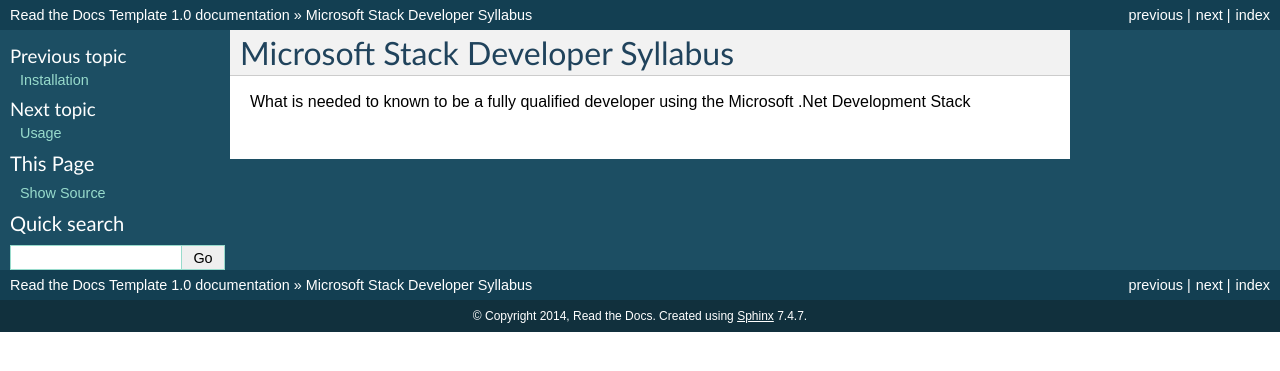
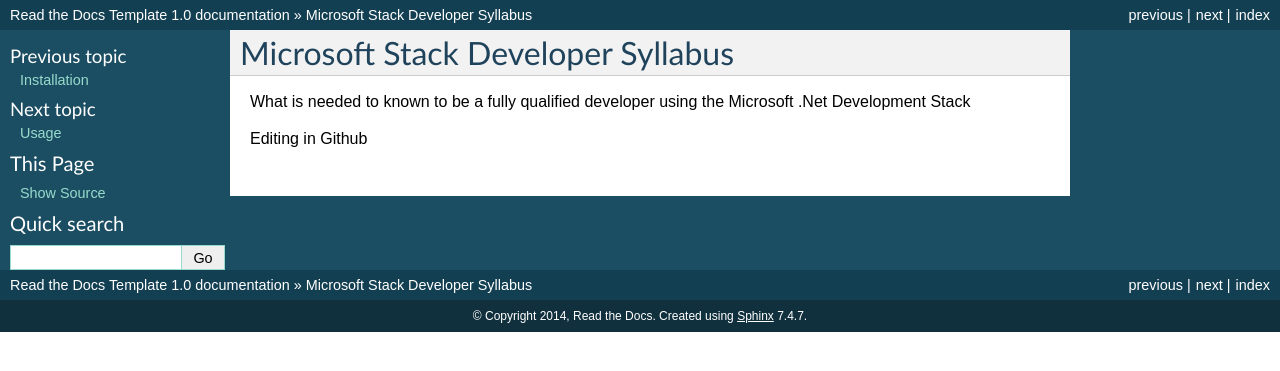
Before and after one commit to apalmer/dev-learn, a Sphinx documentation site: the page built from docs/readme.rst, in a window 1280 px wide. Shown: the top 371 px of the page. Built offline with Sphinx 7.4.7, drawn with Linux system fonts in a browser that asks for light colours.

Commit message:
updated readme.rst
testing wether i can modify readthedocs version from github

```diff
--- a/docs/readme.rst
+++ b/docs/readme.rst
@@ -1 +1,3 @@
 .. include:: ../README.rst
+
+Editing in Github
```
